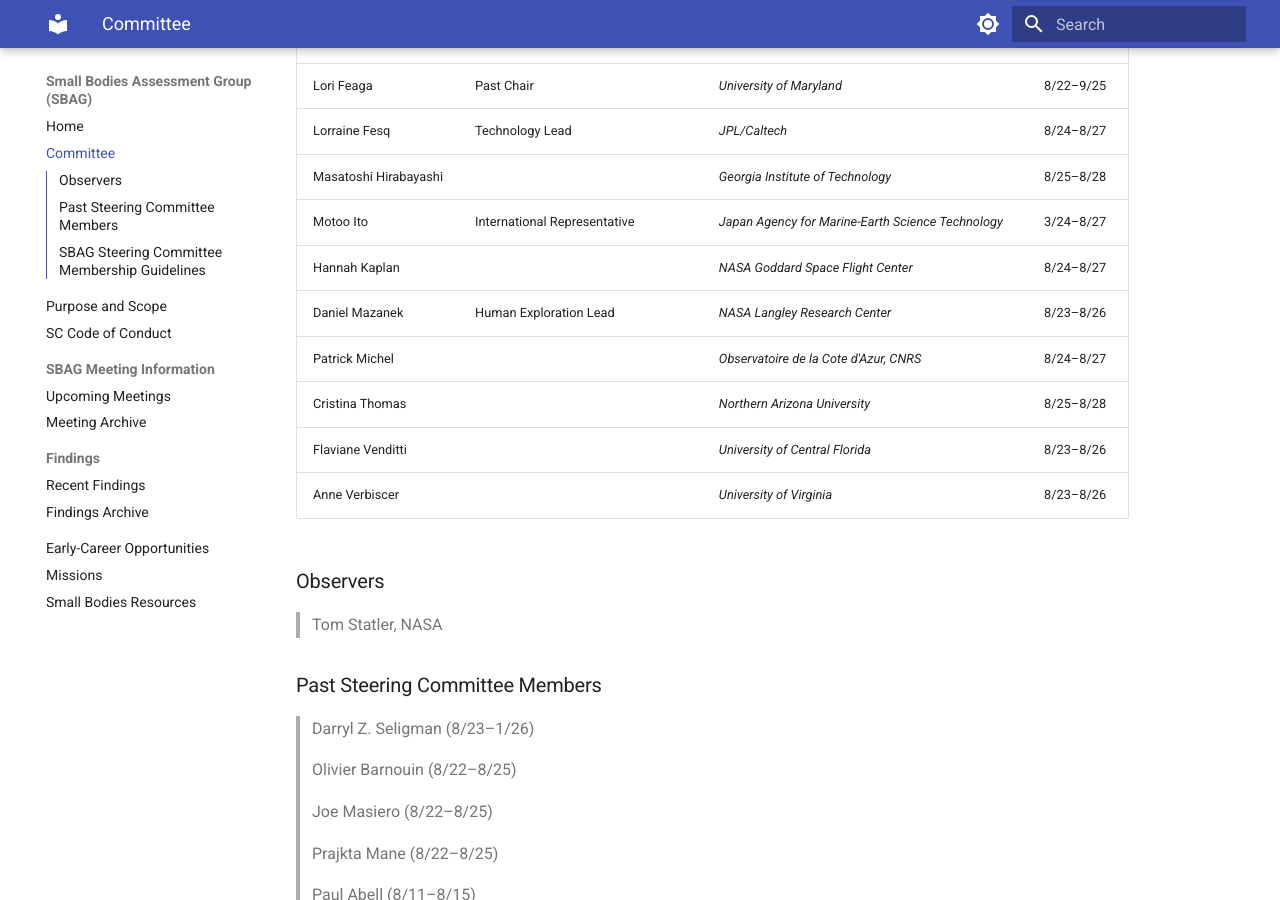
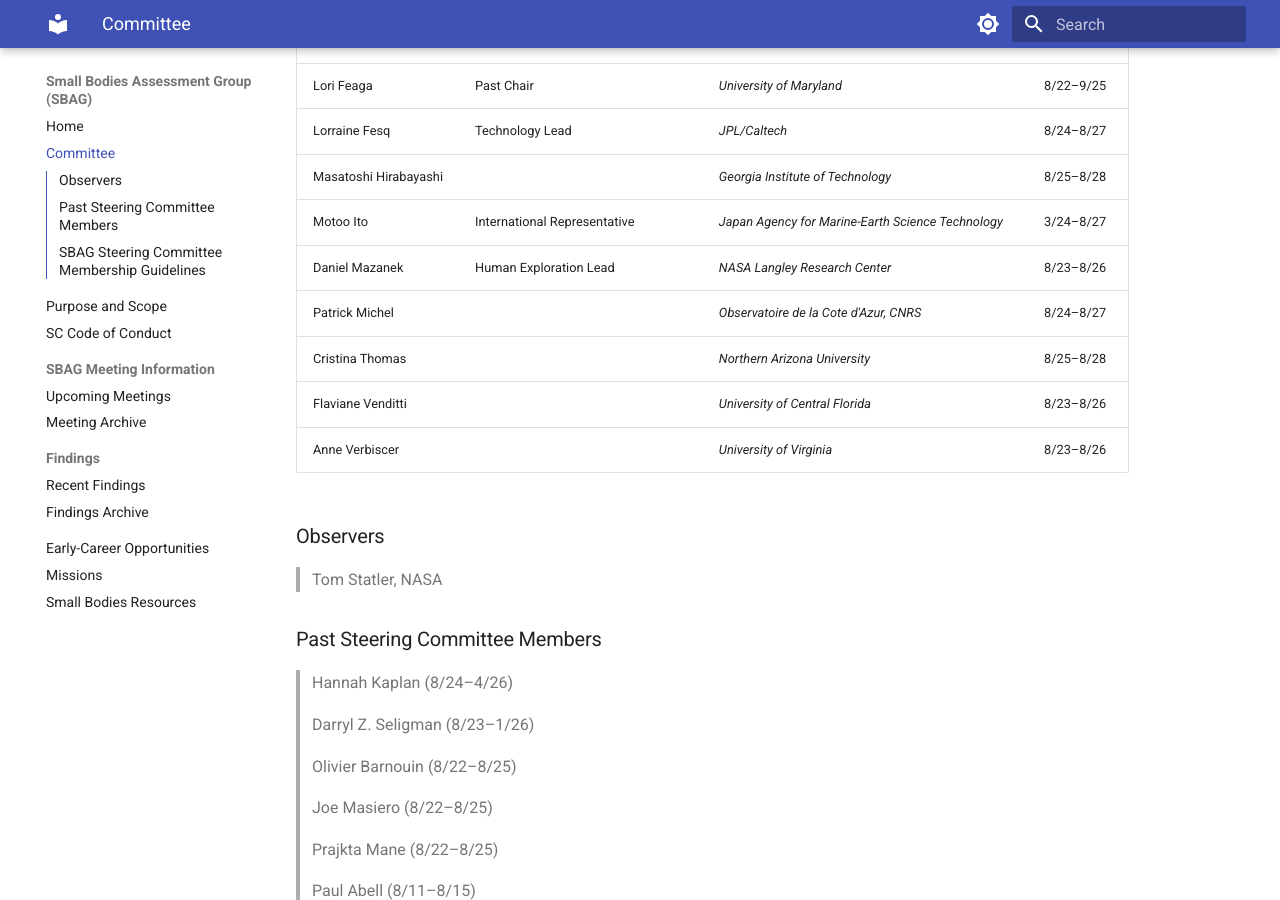
Before and after one commit to SmallBodiesAssessmentGroup/SBAG-Website, an MkDocs documentation site: the page built from docs/committee.md, in a window 1280 px wide and 900 px high, scrolled down 344 px. Built offline with MkDocs 1.6.1 and Material for MkDocs 9.7.7, drawn with Linux system fonts in a browser that asks for light colours.

Commit message:
Update committee.md
Moved Hannah to past steering committee members since her management hasn't yet approved her continuation on the steering committee, and I don't want to cause her headaches.

```diff
--- a/docs/committee.md
+++ b/docs/committee.md
@@ -10,7 +10,6 @@
 | Lorraine Fesq | Technology Lead | *JPL/Caltech* | 8/24–8/27 |
 | Masatoshi Hirabayashi | | *Georgia Institute of Technology* | 8/25–8/28 |
 | Motoo Ito | International Representative | *Japan Agency for Marine-Earth Science Technology* | 3/24–8/27 |
-| Hannah Kaplan | | *NASA Goddard Space Flight Center* | 8/24–8/27 |
 | Daniel Mazanek | Human Exploration Lead | *NASA Langley Research Center* | 8/23–8/26 |
 | Patrick Michel | | *Observatoire de la Cote d'Azur, CNRS* | 8/24–8/27 |
 | Cristina Thomas | | *Northern Arizona University* | 8/25–8/28 |
@@ -22,6 +21,8 @@
 > Tom Statler, NASA
 
 ### Past Steering Committee Members
+
+> Hannah Kaplan (8/24–4/26)
 
 > Darryl Z. Seligman (8/23–1/26)
 
```
